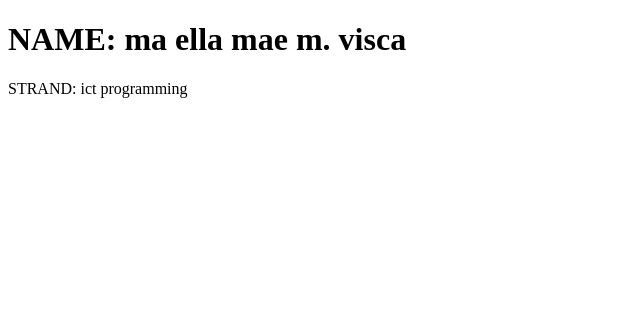
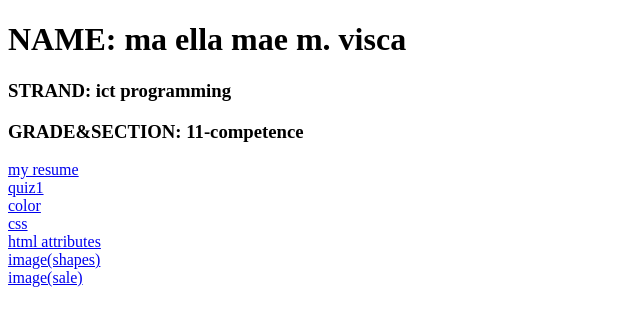
Before and after one commit to riaacsiv/ella, a plain HTML site: page index.html/index.html in a window 1280 px wide. Shown: the whole page, without its empty margins (0-640 px from the left). Drawn offline with Linux system fonts and the light colour scheme.

Commit message:
Update index.html
changed

```diff
--- a/index.html/index.html
+++ b/index.html/index.html
@@ -1,135 +1,3 @@
-
-
-
-
-
-
-
-
-
-
-
-
-
-
-
-
-
-
-
-
-
-
-
-
-
-
-
-
-
-
-
-
-
-
-
-
-
-
-
-
-
-
-
-
-
-
-
-
-
-
-
-
-
-
-
-
-
-
-
-
-
-
-
-
-
-
-
-
-
-
-
-
-
-
-
-
-
-
-
-
-
-
-
-
-
-
-
-
-
-
-
-
-
-
-
-
-
-
-
-
-
-
-
-
-
-
-
-
-
-
-
-
-
-
-
-
-
-
-
-
-
-
-
-
-
-
-
-
-
-
-
-
 <!DOCTYPE html>
 <html lang="en">
 <head>
@@ -139,8 +7,16 @@
 </head>
 <body>
     <h1>NAME: ma ella mae m. visca</h1>
-    <p>STRAND: ict programming</p>
-
+    <h3>STRAND: ict programming</h3>
+    <H3>GRADE&SECTION: 11-competence</H3>
+    <a href="MyResume.html">my resume</a> <br>
+    <a href="QUIZ1.HTML">quiz1</a> <br>
+    <a href="COLOR.HTML">color</a> <br>
+    <a href="css.html">css</a> <br>
+    <a href="html attributes.html">html attributes</a> <br>
+    <a href="imagemap.html">image(shapes)</a> <br>
+    <a href="lazada.html">image(sale)</a>
 
 </body>
+
 </html>
```
